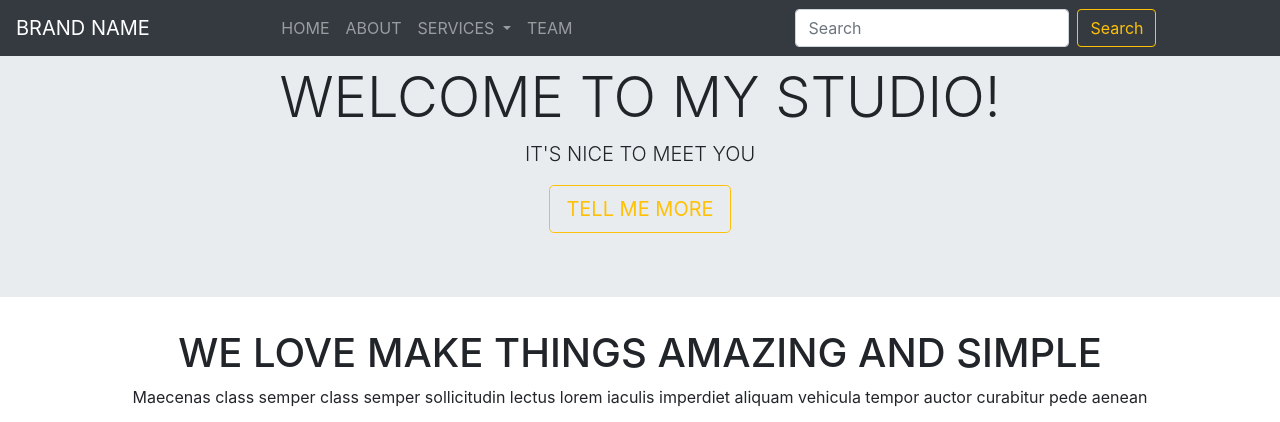
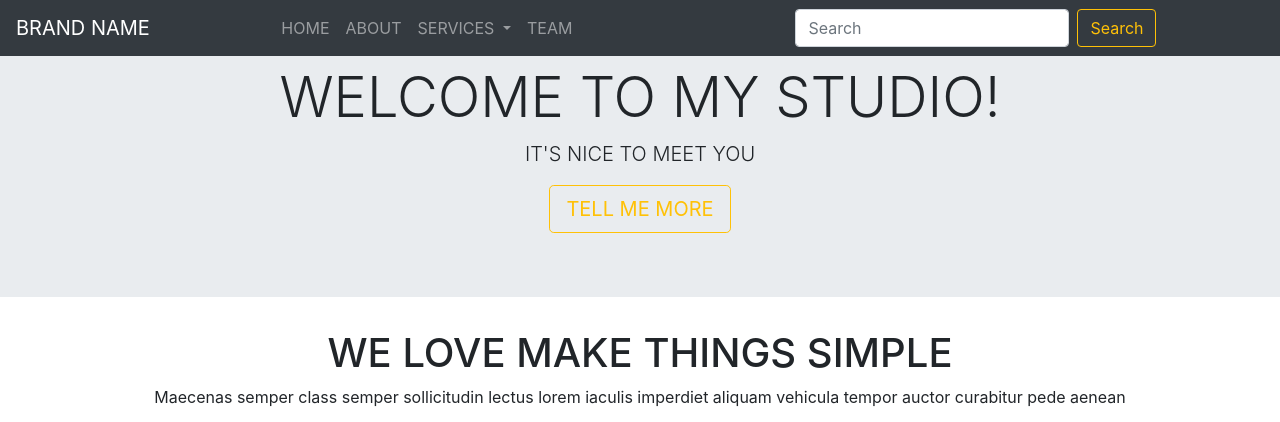
Before and after one commit to pav1984/kodilla-git, a plain HTML site: page index.html in a window 1280 px wide. Shown: the top 422 px of the page. Drawn offline with nearby package versions, Linux system fonts and the light colour scheme; files that its build step writes are made by us from their sources.

Commit message:
Change h1 and p in section service

```diff
--- a/index.html
+++ b/index.html
@@ -64,8 +64,8 @@
     <section class="services">
         <div class="container">
             <div class="text-center">
-                <h1 class="text-uppercase">We love make things amazing and simple</h1>
-                <p> Maecenas class semper class semper sollicitudin lectus lorem iaculis imperdiet aliquam vehicula tempor auctor curabitur pede aenean</p>
+                <h1 class="text-uppercase">We love make things simple</h1>
+                <p> Maecenas semper class semper sollicitudin lectus lorem iaculis imperdiet aliquam vehicula tempor auctor curabitur pede aenean</p>
             </div>
         </div>
     </section>
```
